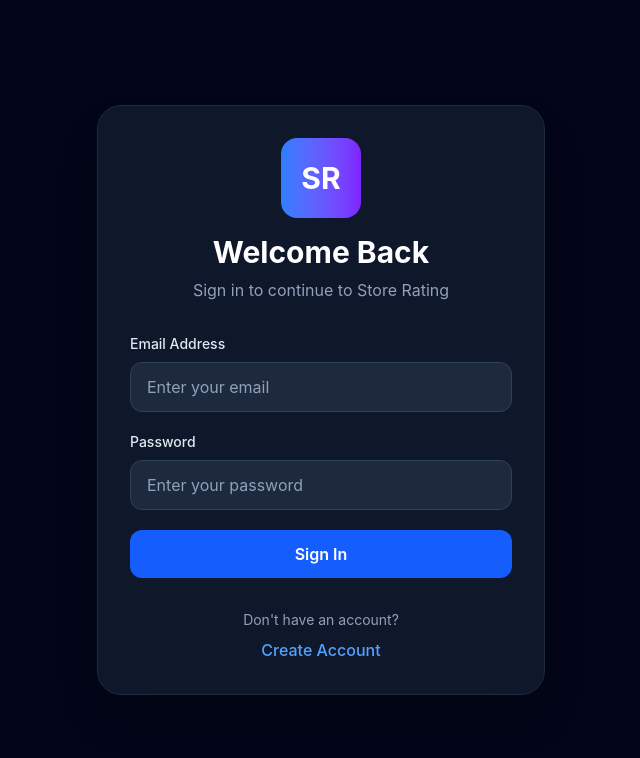
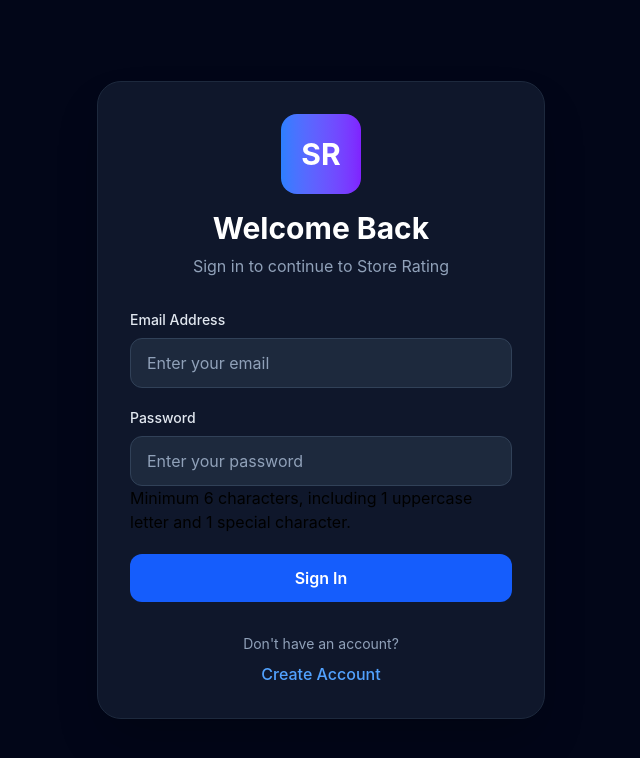
Before and after one commit to nareshpanjiyar/store-rating-frontend, a React (Vite) app: page /login in a window 1280 px wide. Shown: the top 758 px of the page, without its empty margins (319-959 px from the left). Built offline with nearby package versions, Linux system fonts and the light colour scheme; no server answers.

Commit message:
Added password message

```diff
--- a/src/pages/admin/CreateUser.jsx
+++ b/src/pages/admin/CreateUser.jsx
@@ -19,7 +19,7 @@ const createUserSchema = z.object({
     .min(1, "Address must be at least 1 character")
     .max(400, "Address cannot exceed 400 characters"),
 
-  password: z.string().min(3, "Password must be at least 3 characters"),
+  password: z.string().min(6, "Password must be at least 6 characters"),
 
   role: z.enum(["USER", "STORE_OWNER"]),
 });
@@ -182,6 +182,11 @@ export default function CreateUser() {
               "
             />
 
+            <p>
+              Minimum 6 characters, including 1 uppercase letter and 1 special
+              character.
+            </p>
+
             {errors.password && (
               <p className="mt-1 text-sm text-red-500">
                 {errors.password.message}
--- a/src/pages/auth/Login.jsx
+++ b/src/pages/auth/Login.jsx
@@ -8,7 +8,7 @@ import { toast } from "sonner";
 
 const schema = z.object({
   email: z.string().email("Please enter a valid email"),
-  password: z.string().min(3, "Password must be at least 3 characters"),
+  password: z.string().min(6, "Password must be at least 6 characters"),
 });
 
 export default function Login() {
@@ -156,6 +156,10 @@ export default function Login() {
               "
             />
 
+            <p>
+              Minimum 6 characters, including 1 uppercase letter and 1 special
+              character.
+            </p>
             {errors.password && (
               <p className="mt-1 text-sm text-red-400">
                 {errors.password.message}
--- a/src/pages/auth/Register.jsx
+++ b/src/pages/auth/Register.jsx
@@ -15,7 +15,7 @@ const schema = z.object({
     .min(1, "Address must be at least 1 character")
     .max(400, "Address cannot exceed 400 characters"),
 
-  password: z.string().min(3, "Password must be at least 3 characters"),
+  password: z.string().min(6, "Password must be at least 6 characters"),
 });
 
 export default function Register() {
--- a/src/pages/owner/ChangePassword.jsx
+++ b/src/pages/owner/ChangePassword.jsx
@@ -8,8 +8,8 @@ import { z } from "zod";
 const changePasswordSchema = z.object({
   currentPassword: z
     .string()
-    .min(3, "Current password must be at least 3 characters"),
-  newPassword: z.string().min(3, "New password must be at least 3 characters"),
+    .min(6, "Current password must be at least 6 characters"),
+  newPassword: z.string().min(6, "New password must be at least 6 characters"),
 });
 
 export default function ChangePassword() {
@@ -111,6 +111,10 @@ export default function ChangePassword() {
                 focus:ring-blue-500
               "
             />
+            <p>
+              Minimum 6 characters, including 1 uppercase letter and 1 special
+              character.
+            </p>
             {errors.currentPassword && (
               <p className="mt-1 text-sm text-red-500">
                 {errors.currentPassword.message}
@@ -142,7 +146,10 @@ export default function ChangePassword() {
                 focus:ring-blue-500
               "
             />
-
+            <p>
+              Minimum 6 characters, including 1 uppercase letter and 1 special
+              character.
+            </p>
             {errors.newPassword && (
               <p className="mt-1 text-sm text-red-500">
                 {errors.newPassword.message}
```
